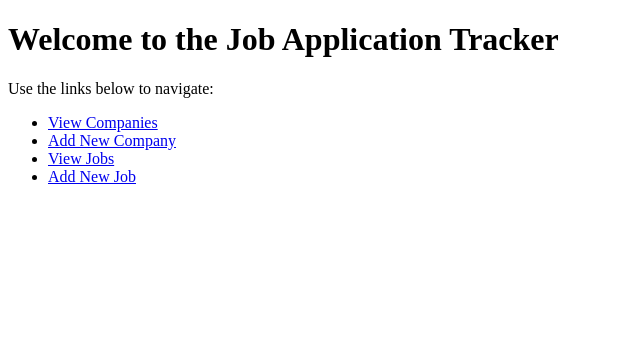
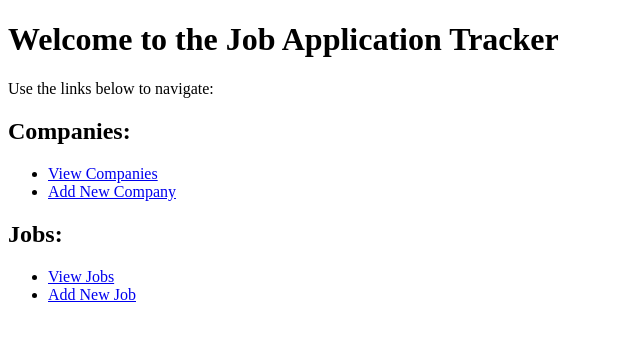
Before and after one commit to nikalmus/job-app, a Flask app: page / in a window 1280 px wide. Shown: the top 341 px of the page, without its empty margins (0-640 px from the left). Run offline with Flask 3, Linux system fonts and the light colour scheme.

Commit message:
first complete

```diff
--- a/app/templates/home.html
+++ b/app/templates/home.html
@@ -8,9 +8,17 @@
 <body>
     <h1>Welcome to the Job Application Tracker</h1>
     <p>Use the links below to navigate:</p>
+
+    <!-- Companies links -->
+    <h2>Companies:</h2>
     <ul>
         <li><a href="{{ url_for('company.list_companies') }}">View Companies</a></li>
         <li><a href="{{ url_for('company.create_company') }}">Add New Company</a></li>
+    </ul>
+
+    <!-- Jobs links -->
+    <h2>Jobs:</h2>
+    <ul>
         <li><a href="{{ url_for('job.list_jobs') }}">View Jobs</a></li>
         <li><a href="{{ url_for('job.create_job') }}">Add New Job</a></li>
     </ul>
```
